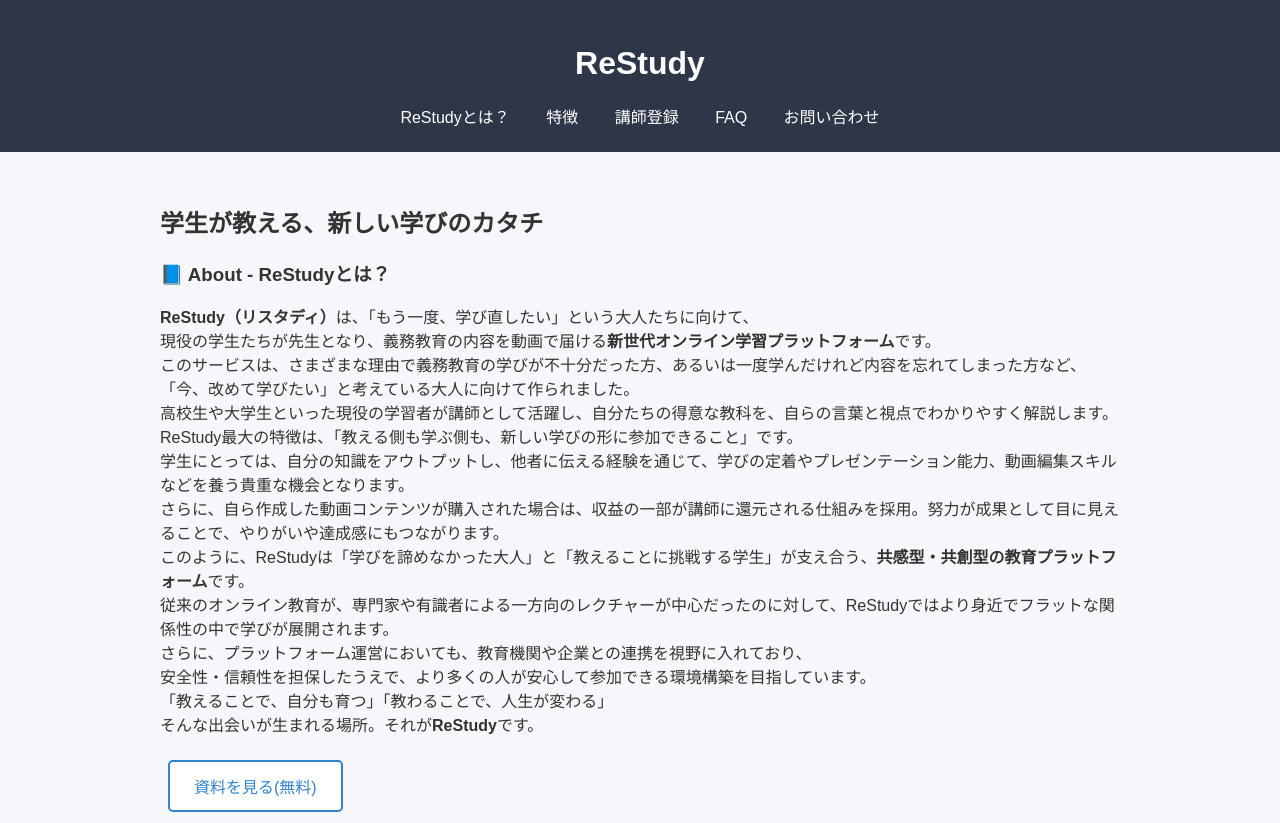
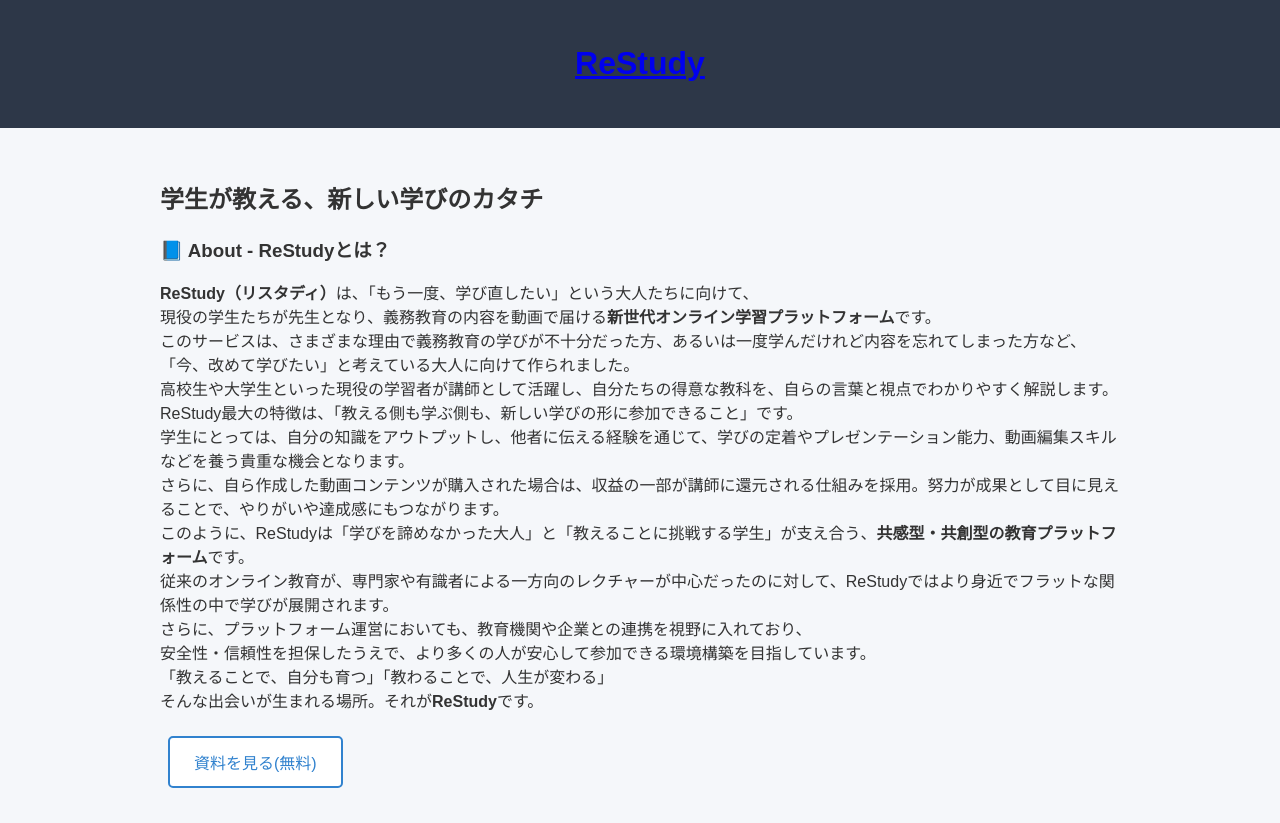
Before and after one commit to ReStudy-Company/restudy-learning, a plain HTML site: page assets/page/about.html in a window 1280 px wide. Shown: the top 823 px of the page. Drawn offline with Linux system fonts and the light colour scheme.

Commit message:
リンク先変更

```diff
--- a/assets/page/about.html
+++ b/assets/page/about.html
@@ -9,14 +9,7 @@
 </head>
 <body>
     <header>
-    <h1>ReStudy</h1>
-    <nav>
-      <a href="/index.html#about" target="_blank">ReStudyとは？</a>
-      <a href="/index.html#features" target="_blank">特徴</a>
-      <a href="/index.html#teacher" target="_blank">講師登録</a>
-      <a href="/index.html#faq" target="_blank">FAQ</a>
-      <a href="/index.html#contact" target="_blank">お問い合わせ</a>
-    </nav>
+    <h1><a href="/index.html">ReStudy</a></h1>
   </header>
     <section class="section" id="about">
         <h1>学生が教える、新しい学びのカタチ</h1>
```
